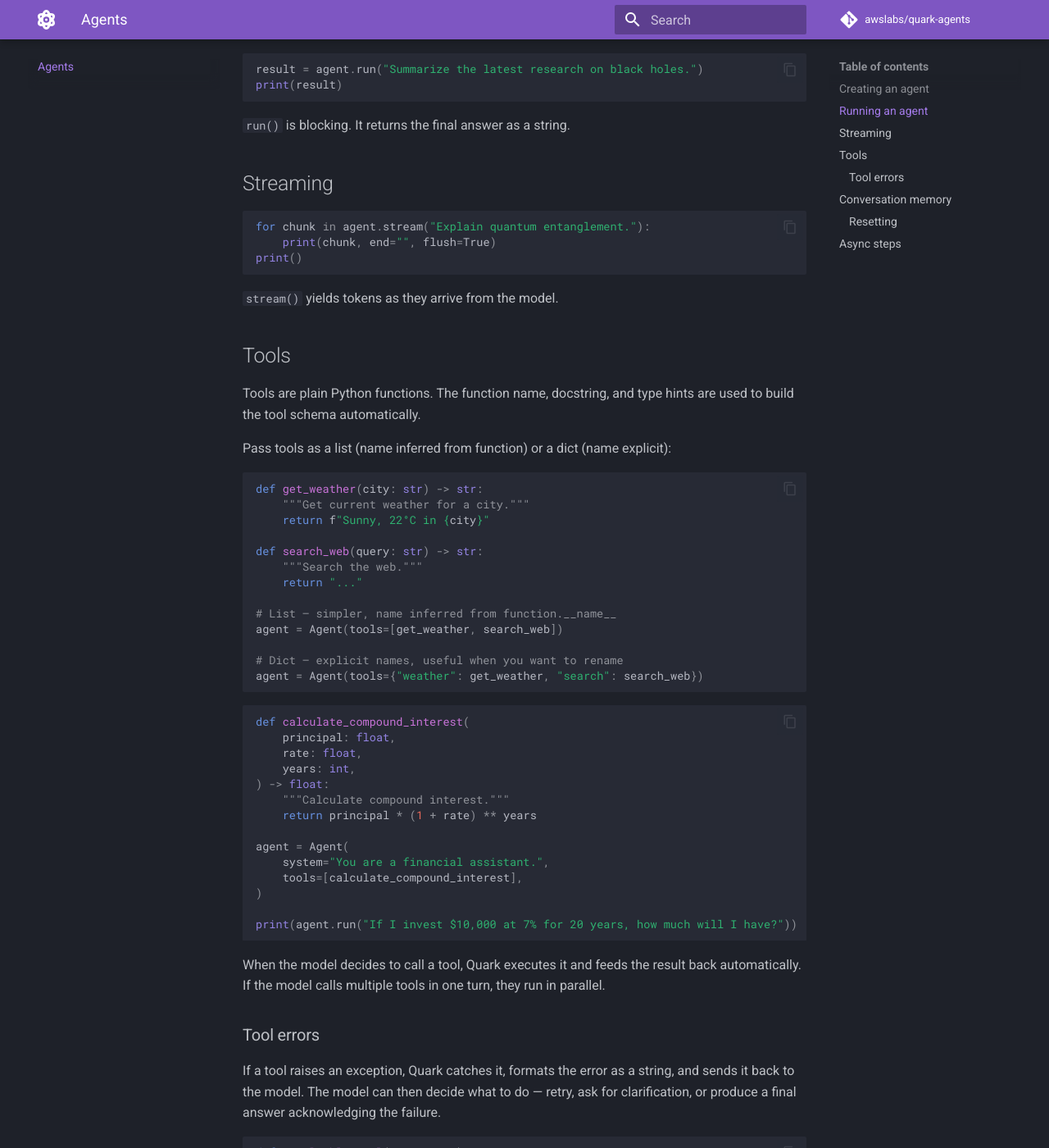
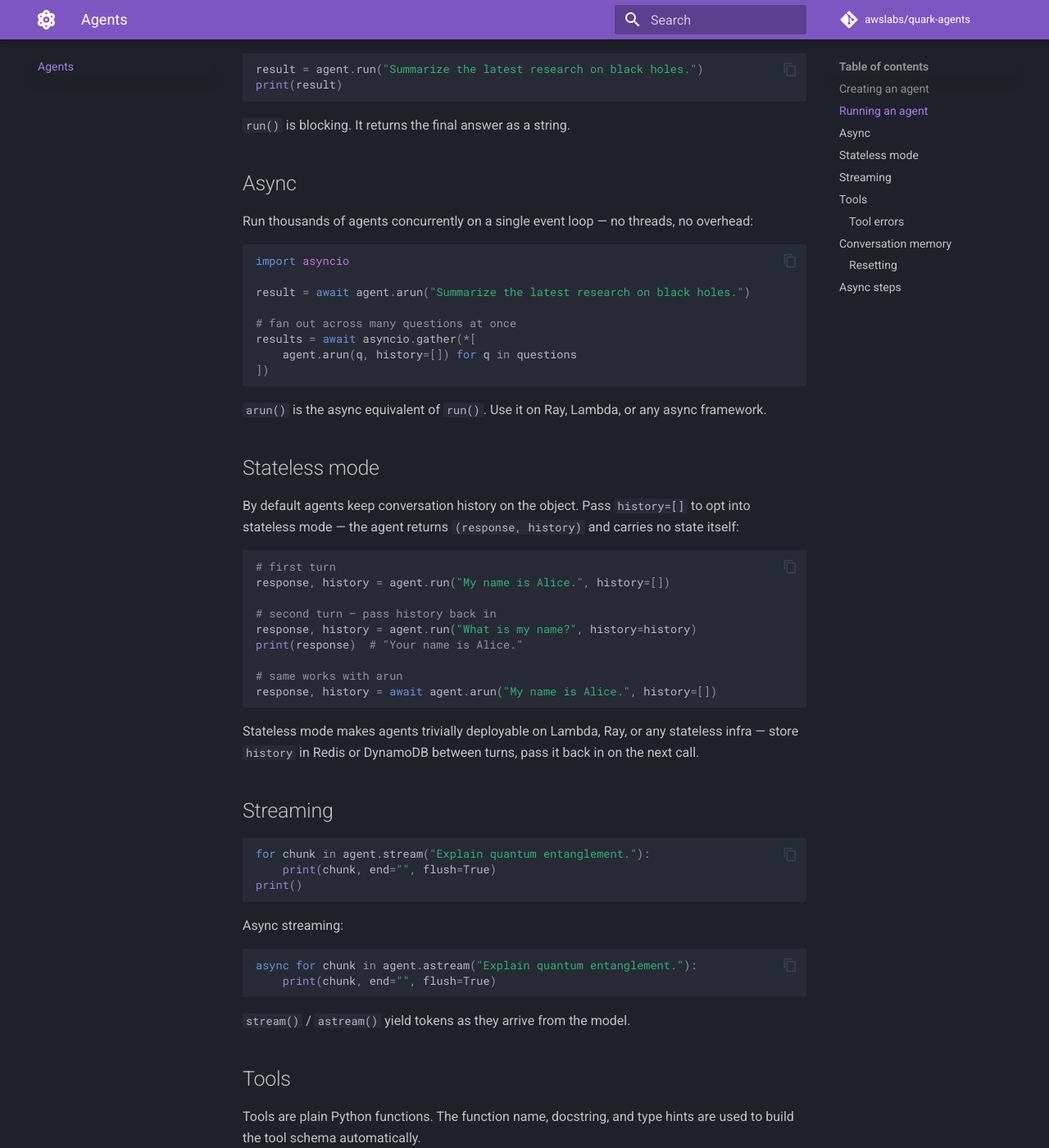
Before and after one commit to awslabs/quark-agents, an MkDocs documentation site: the page built from docs/agents.md, in a window 1280 px wide and 1400 px high, scrolled down 982 px. Shown: the whole window at 82% size. Built offline with MkDocs 1.6.1 and Material for MkDocs 9.7.7, drawn with Linux system fonts in a browser that asks for light colours; comment, search, counter and statistics services are not loaded.

Commit message:
Update docs for v0.2.0: arun, astream, stateless mode

````diff
--- a/docs/agents.md
+++ b/docs/agents.md
@@ -32,6 +32,41 @@ print(result)
 
 `run()` is blocking. It returns the final answer as a string.
 
+## Async
+
+Run thousands of agents concurrently on a single event loop — no threads, no overhead:
+
+```python
+import asyncio
+
+result = await agent.arun("Summarize the latest research on black holes.")
+
+# fan out across many questions at once
+results = await asyncio.gather(*[
+    agent.arun(q, history=[]) for q in questions
+])
+```
+
+`arun()` is the async equivalent of `run()`. Use it on Ray, Lambda, or any async framework.
+
+## Stateless mode
+
+By default agents keep conversation history on the object. Pass `history=[]` to opt into stateless mode — the agent returns `(response, history)` and carries no state itself:
+
+```python
+# first turn
+response, history = agent.run("My name is Alice.", history=[])
+
+# second turn — pass history back in
+response, history = agent.run("What is my name?", history=history)
+print(response)  # "Your name is Alice."
+
+# same works with arun
+response, history = await agent.arun("My name is Alice.", history=[])
+```
+
+Stateless mode makes agents trivially deployable on Lambda, Ray, or any stateless infra — store `history` in Redis or DynamoDB between turns, pass it back in on the next call.
+
 ## Streaming
 
 ```python
@@ -40,7 +75,14 @@ for chunk in agent.stream("Explain quantum entanglement."):
 print()
 ```
 
-`stream()` yields tokens as they arrive from the model.
+Async streaming:
+
+```python
+async for chunk in agent.astream("Explain quantum entanglement."):
+    print(chunk, end="", flush=True)
+```
+
+`stream()` / `astream()` yield tokens as they arrive from the model.
 
 ## Tools
 
````
Also changed, not shown: README.md (+7 -3 lines), docs/reference.md (+25 -2 lines).
